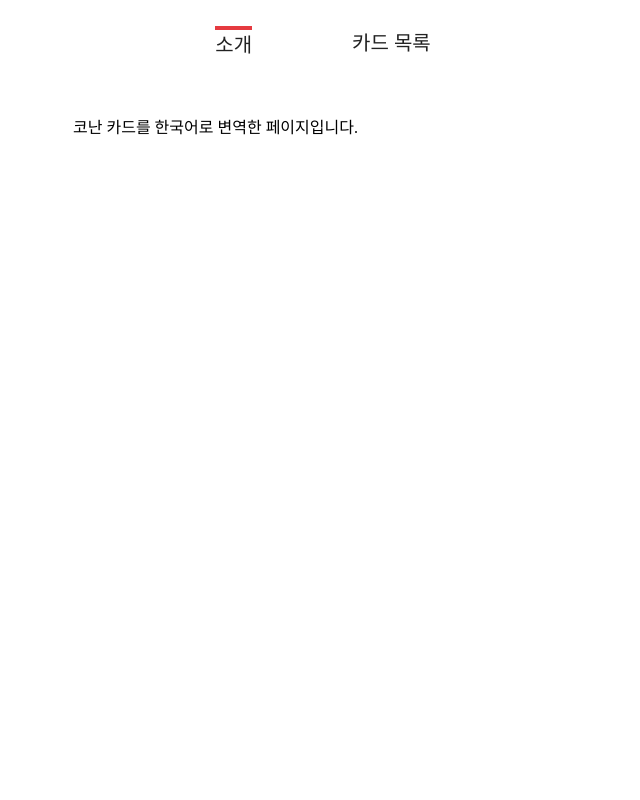
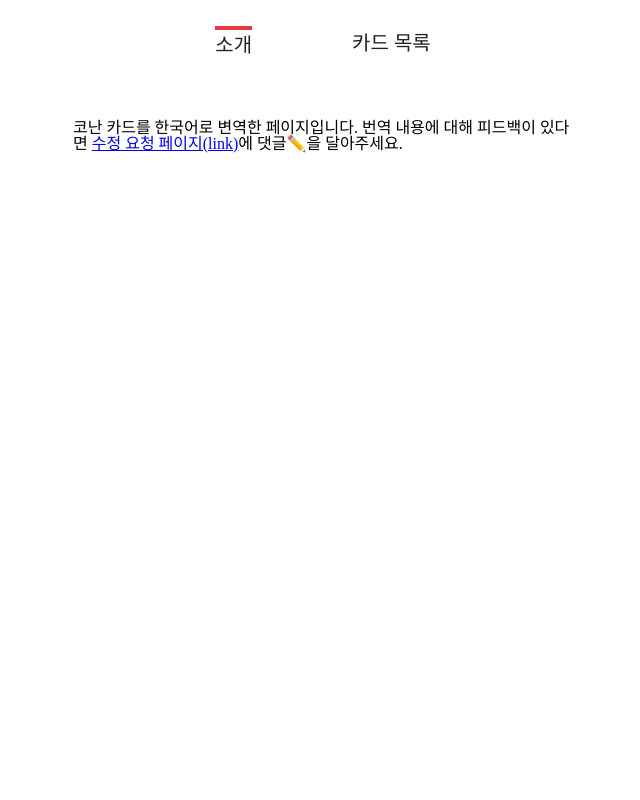
Before and after one commit to write-code-b/Conan-Card, a React (Create React App) app in the folder frontend/: page /about in a window 1280 px wide. Shown: the top 800 px of the page, without its empty margins (317-957 px from the left). Built offline with nearby package versions, Linux system fonts and the light colour scheme; a web font is replaced by a local one.

Commit message:
update about page

```diff
--- a/frontend/src/components/About.jsx
+++ b/frontend/src/components/About.jsx
@@ -2,7 +2,17 @@ function About() {
   return (
     <>
       <div id="about">
-        <div>코난 카드를 한국어로 변역한 페이지입니다.</div>
+        <div>
+          코난 카드를 한국어로 변역한 페이지입니다. 번역 내용에 대해 피드백이
+          있다면&nbsp;
+          <a
+            target="_blank"
+            href="https://minjichoiofficial.notion.site/Conan-TCG-DECK-3417b0a9e96542858557171e28c2c277?pvs=4"
+          >
+            수정 요청 페이지(link)
+          </a>
+          에 댓글✏️을 달아주세요.
+        </div>
       </div>
       <div></div>
     </>
```
